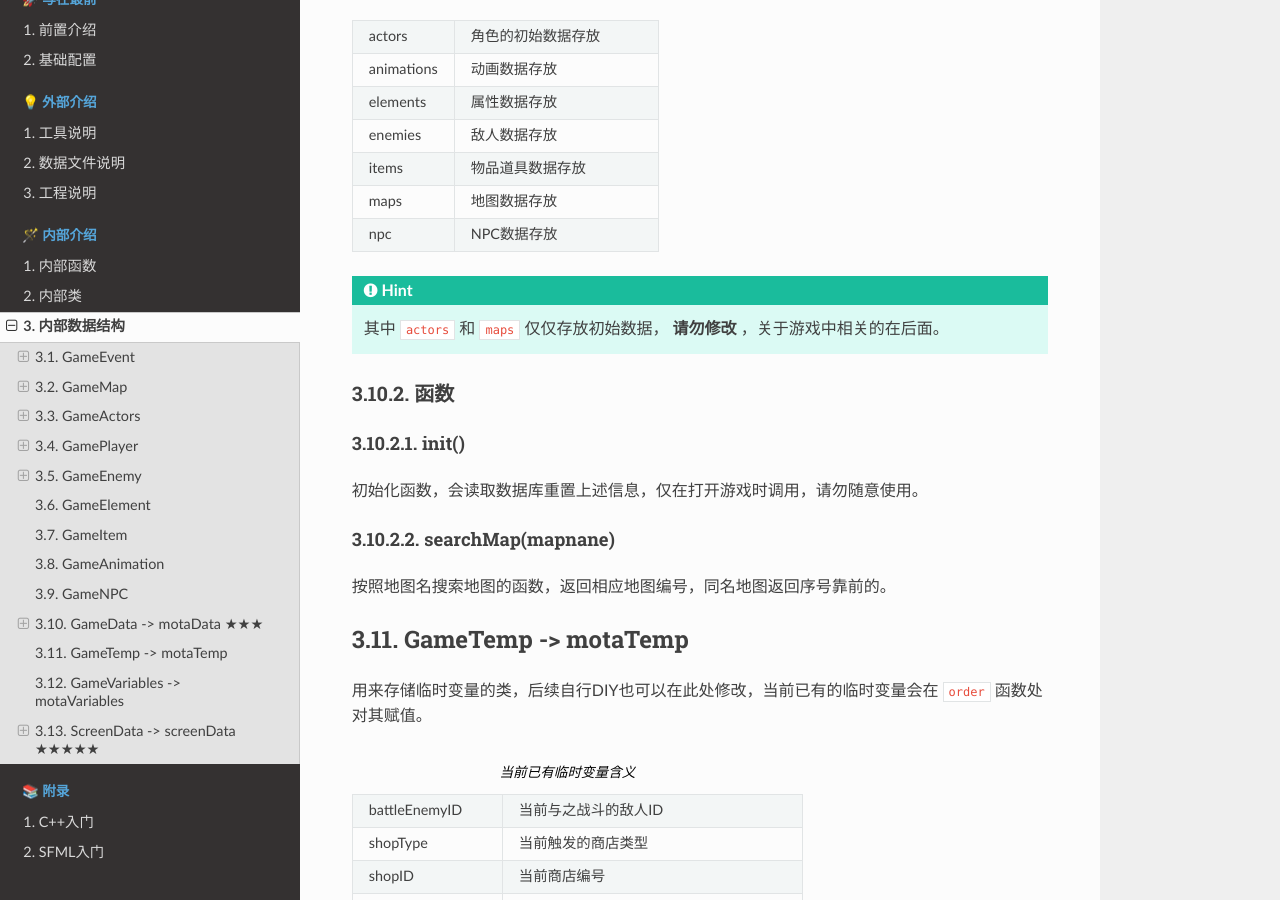
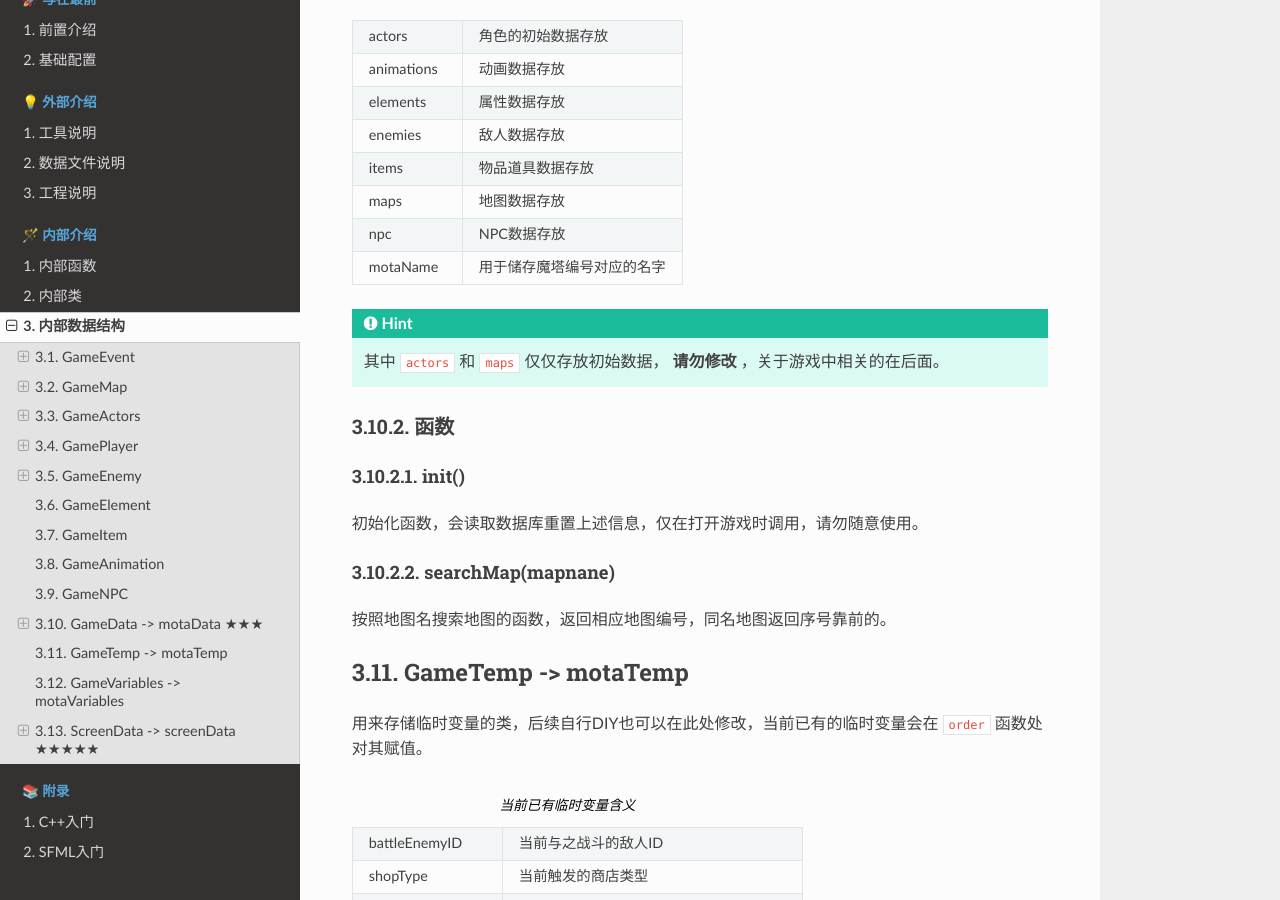
Before and after one commit to JasonLeon01/mota_cpp_tutorial, a Sphinx documentation site: the page built from docs/source/inner/data_structures.rst, in a window 1280 px wide and 900 px high, scrolled down 5543 px. Built offline with Sphinx 7.4.7 and the Read the Docs theme 2.0.0, drawn with Linux system fonts in a browser that asks for light colours.

Commit message:
Update data_structures.rst

```diff
--- a/docs/source/inner/data_structures.rst
+++ b/docs/source/inner/data_structures.rst
@@ -271,6 +271,7 @@ GameData -> motaData ★★★
     "items", "物品道具数据存放"
     "maps", "地图数据存放"
     "npc", "NPC数据存放"
+    "motaName", "用于储存魔塔编号对应的名字"
 
 .. hint:: 其中 ``actors`` 和 ``maps`` 仅仅存放初始数据， **请勿修改** ，关于游戏中相关的在后面。
 
```
